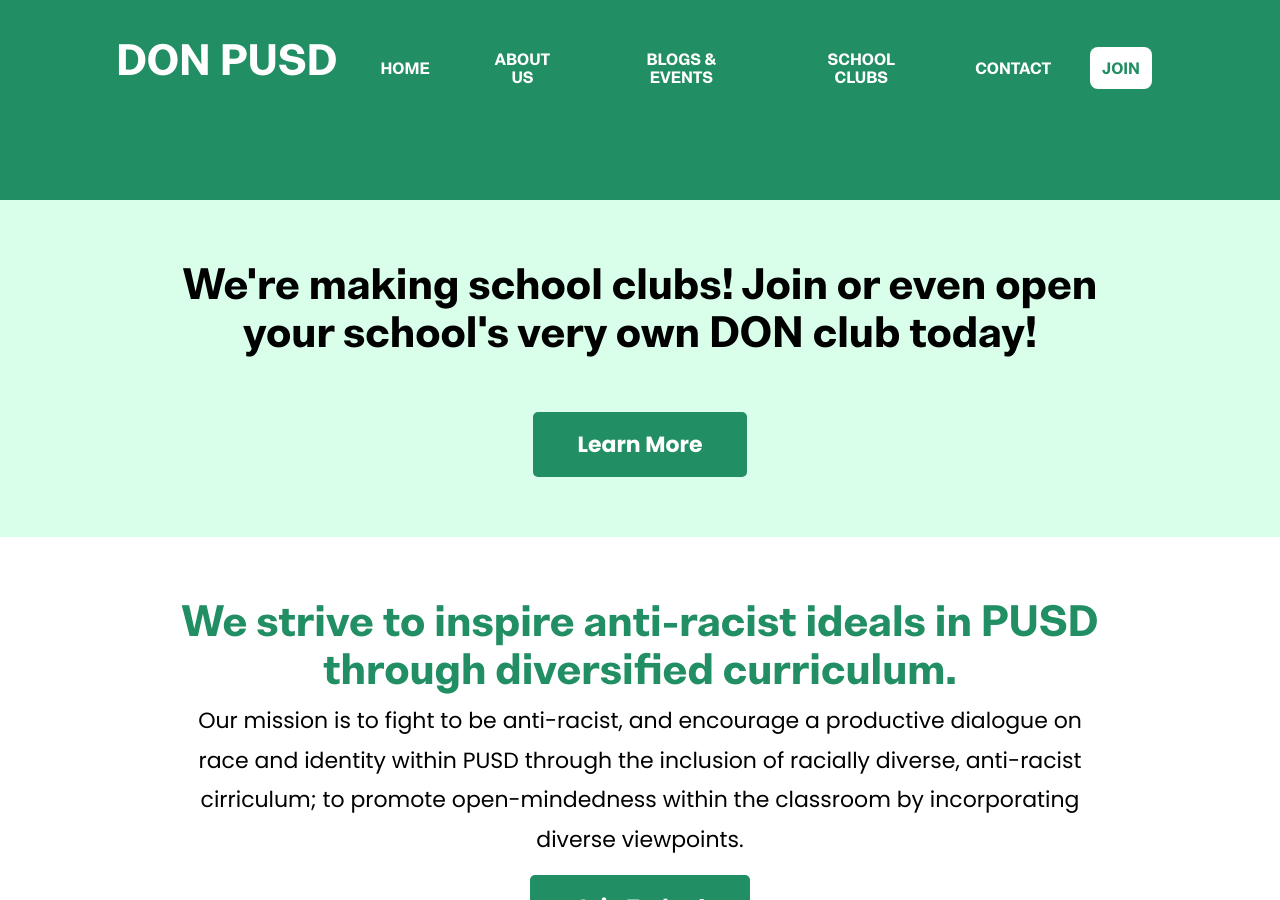
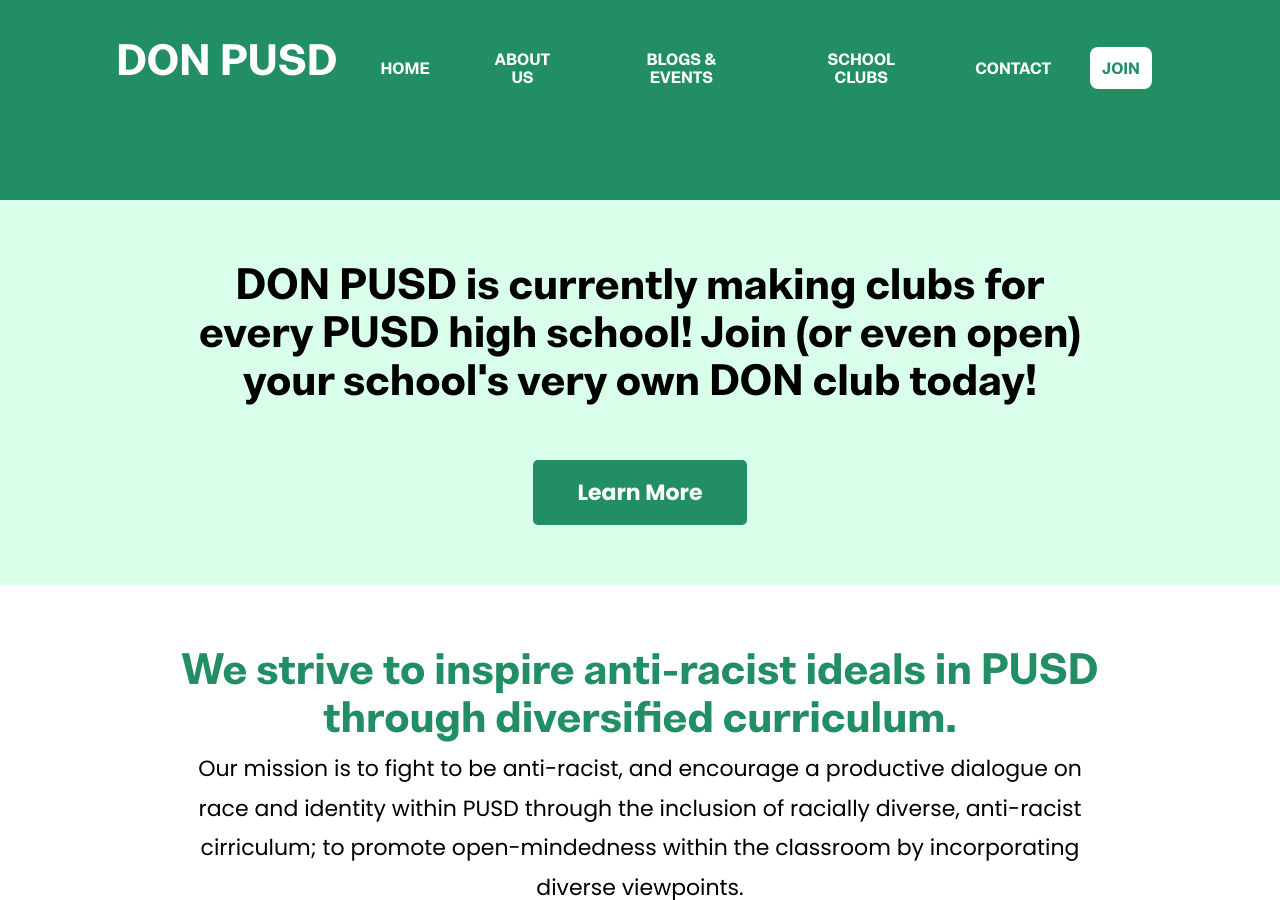
Before and after one commit to donpusd/website, a Jekyll site: the page built from index.html, in a window 1280 px wide and 900 px high, scrolled down 525 px. Built offline with Jekyll 4.4.1, drawn with Linux system fonts in a browser that asks for light colours.

Commit message:
formatting revisions for small devices and updates to wording for club cta

```diff
--- a/_includes/about-school-clubs.html
+++ b/_includes/about-school-clubs.html
@@ -5,7 +5,7 @@
     <div class="row">
       <div class="col-12 text-center">
         <h2 class="section-title">{{ site.data.settings.asc-title }}</h2>
-        <h3 class="section-title">We are looking for committed high schoolers from WVHS and PHS to create DON clubs at those schools! If you would like to start a club, please reach out to us at <a href="mailto:inbar@donpusd.org">inbar@donpusd.org</a></h3>
+        <h3 class="section-title">We are looking for committed high schoolers from WVHS and PHS to create DON clubs at those schools! If you would like to start a club, please reach out to us by clicking <a href="mailto:inbar@donpusd.org">here</a>!</h3>
       </div>
       {% for service in site.data.settings.asc %}
       <div class="col-md-4 mb-4 mb-md-0">
--- a/_includes/school-clubs-cta.html
+++ b/_includes/school-clubs-cta.html
@@ -3,7 +3,7 @@
   <div class="container">
     <div class="row">
       <div class="col-lg-10 mx-auto text-center">
-          <h3 class="font-tertiary text-black">We're making school clubs! Join or even open your school's very own DON club today!</h3>
+          <h3 class="font-tertiary text-black">DON PUSD is currently making clubs for every PUSD high school! Join (or even open) your school's very own DON club today!</h3>
       </div>
 
       <div class="col-lg-10 mt-5 mx-auto text-center">
```
